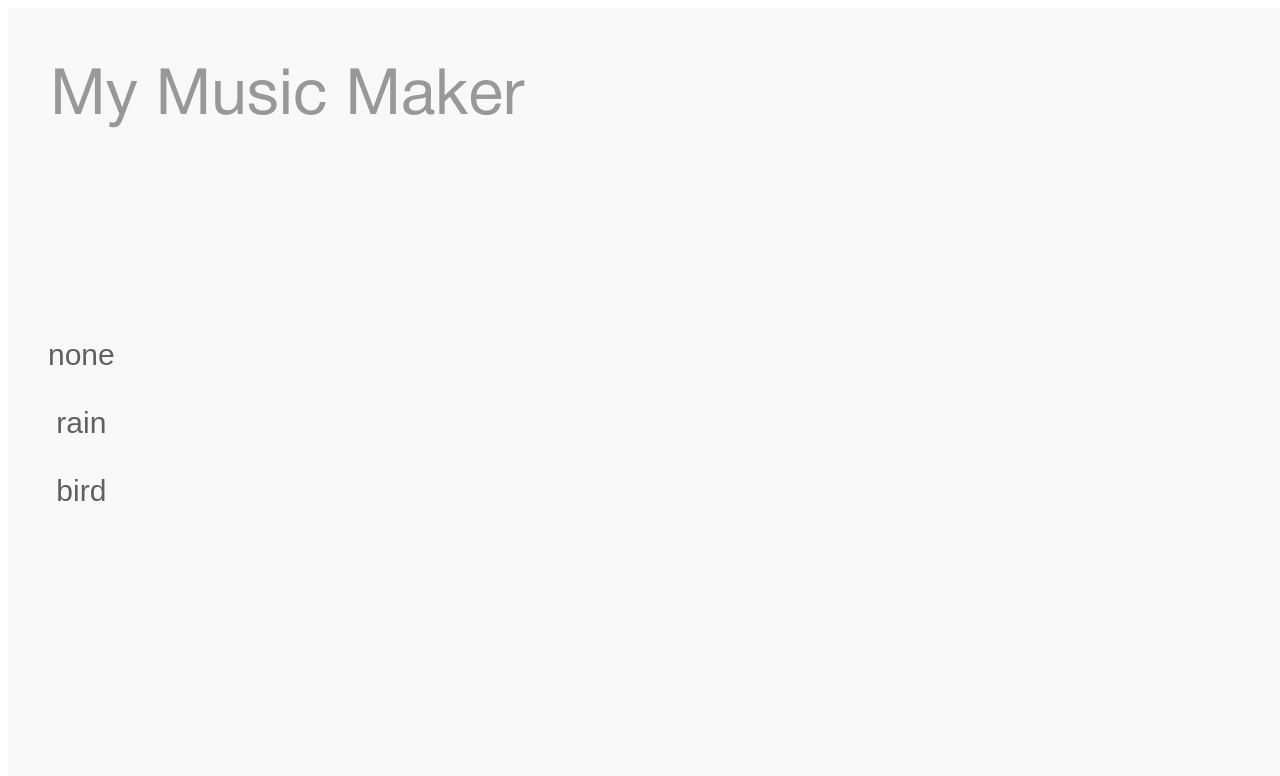
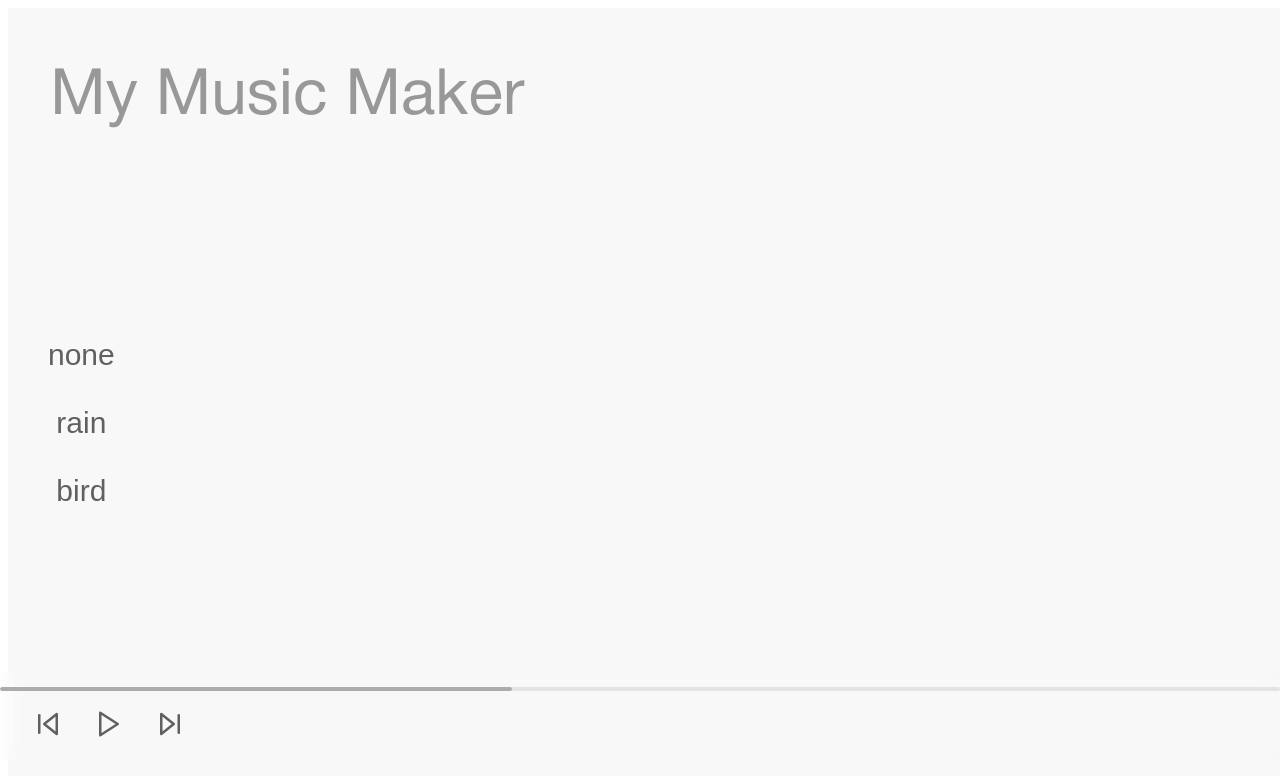
Before and after one commit to BaeSeong-min/HCI_project, a React (Vite) app: page / in a window 1280 px wide. Shown: the top 776 px of the page. Built offline with nearby package versions, Linux system fonts and the light colour scheme.

Commit message:
feat/음악 재생 진행바 및 컨트롤 버튼 UI 추가

```diff
--- a/package.json
+++ b/package.json
@@ -12,6 +12,7 @@
   "dependencies": {
     "react": "^19.2.0",
     "react-dom": "^19.2.0",
+    "react-icons": "^5.5.0",
     "react-router-dom": "^7.9.5"
   },
   "devDependencies": {
--- a/src/App.css
+++ b/src/App.css
@@ -60,3 +60,57 @@ body {
 .sound-btn:hover {
   background: #00000033; /* 업로드한 이미지처럼 연한 회색 */
 }
+
+/* 플레이어바 전체 스타일 */
+.player-container {
+  position: absolute;
+  bottom: 0;
+  left: 0;
+
+  width: 100%;
+  height: 80px;
+  backdrop-filter: blur(8px);
+
+  display: flex;
+  flex-direction: column;
+  justify-content: flex-end;
+  padding: 0 0px 10px 0px;
+
+  margin-bottom: 5vh;
+}
+
+/* 플레이어 진행바 스타일 */
+.progress-container {
+  width: 100%;
+  height: 4px;
+  background: #E3E3E3;
+  border-radius: 999px;
+  overflow: hidden;
+}
+
+.progress-bar {
+  height: 100%;
+  background: #ACACAC;   /* 진행된 부분 색 */
+  border-radius: 999px;
+}
+
+/* 플레이어바 컨트롤 버튼 스타일 */
+.player-controls {
+  display: flex;
+  gap: 15px;
+  padding-left: 25px;
+  padding-top: 10px;
+}
+
+.player-btn {
+  background: transparent;
+  border: none;
+  cursor: pointer;
+  padding: 8px;
+  color: #606060;
+  transition: opacity 0.2s;
+}
+
+.player-btn:hover {
+  opacity: 0.5;
+}
--- /dev/null
+++ b/src/components/PlayerBar.jsx
@@ -0,0 +1,40 @@
+import { useState } from "react";
+import { FiPlay, FiPause, FiSkipBack, FiSkipForward } from "react-icons/fi";
+
+function PlayerBar() {
+  const [isPlaying, setIsPlaying] = useState(false);
+
+  const handlePlayClick = () => {
+    setIsPlaying(!isPlaying);
+  };
+
+  const progress = 40;
+
+  return (
+    <div className="player-container">
+      <div className="progress-container">
+        <div className="progress-bar" style={{ width: `${progress}%` }}/>
+      </div>
+
+      <div className="player-controls">
+        <button className="player-btn">
+          <FiSkipBack size={30} />
+        </button>
+
+        <button className="player-btn" onClick={handlePlayClick}>
+          {isPlaying ? (
+            <FiPause size={30} />
+            ) : (
+            <FiPlay size={30} />
+            )}
+        </button>
+
+        <button className="player-btn">
+          <FiSkipForward size={30} />
+        </button>
+      </div>
+    </div>
+  )
+}
+
+export default PlayerBar;
--- a/src/pages/MainPage.jsx
+++ b/src/pages/MainPage.jsx
@@ -1,4 +1,5 @@
 import { useNavigate } from "react-router-dom";
+import PlayerBar from "../components/PlayerBar";
 
 function MainPage() {
   const navigate = useNavigate();
@@ -12,6 +13,8 @@ function MainPage() {
         <button className="sound-btn" onClick={() => navigate("/RainPage")}>rain</button>
         <button className="sound-btn" onClick={() => navigate("/BirdPage")}>bird</button>
       </div>
+
+      <PlayerBar />
     </div>
   )
 }
```
Also changed, not shown: 1 other file (tests, documents, lock files or other folders).
